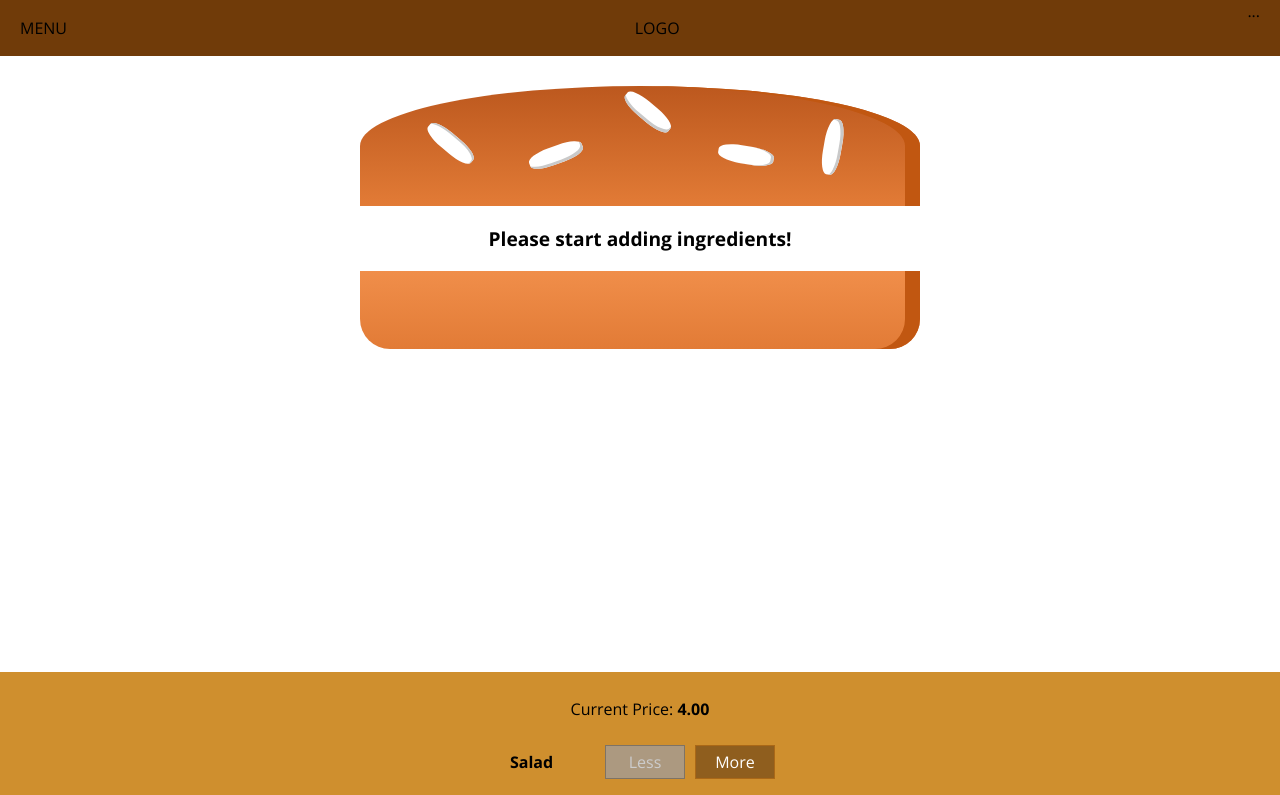
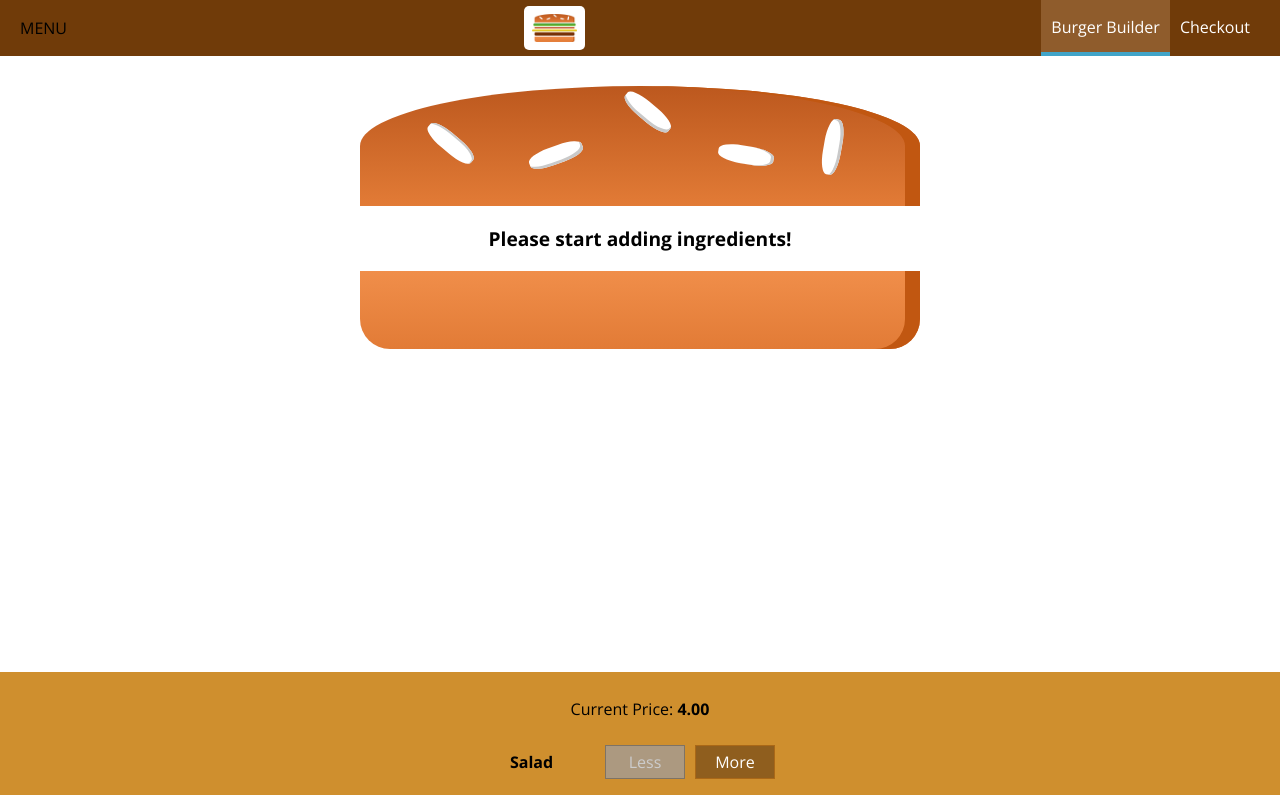
Before and after one commit to CAM603/burger-builder, a React (Create React App) app: page / in a window 1280 px wide. Shown: the top 795 px of the page. Built offline with nearby package versions, Linux system fonts and the light colour scheme.

Commit message:
add drawer

```diff
--- a/src/components/Layout/Layout.js
+++ b/src/components/Layout/Layout.js
@@ -3,9 +3,11 @@
 import Aux from "../../hoc/Aux";
 import classes from "./Layout.module.css";
 import Toolbar from "../Navigation/Toolbar/Toolbar";
+import SideDrawer from "../Navigation/SideDrawer/SideDrawer";
 
 const Layout = (props) => (
 	<Aux>
+		<SideDrawer />
 		<Toolbar />
 		<main className={classes.Content}>{props.children}</main>
 	</Aux>
--- /dev/null
+++ b/src/components/Logo/Logo.js
@@ -0,0 +1,12 @@
+import React from "react";
+
+import burgerLogo from "../../assets/images/burger-logo.png";
+import classes from "./Logo.module.css";
+
+const Logo = (props) => (
+	<div className={classes.Logo}>
+		<img src={burgerLogo} alt="BurgerBuilder" />
+	</div>
+);
+
+export default Logo;
--- /dev/null
+++ b/src/components/Logo/Logo.module.css
@@ -0,0 +1,11 @@
+.Logo {
+	background-color: white;
+	padding: 8px;
+	height: 100%;
+	box-sizing: border-box;
+	border-radius: 5px;
+}
+
+.Logo img {
+	height: 100%;
+}
--- /dev/null
+++ b/src/components/Navigation/NavigationItems/NavigationItem/NavigationItem.js
@@ -0,0 +1,13 @@
+import React from "react";
+
+import classes from "./NavigationItem.module.css";
+
+const NavigationItem = (props) => (
+	<li className={classes.NavigationItem}>
+		<a href={props.link} className={props.active ? classes.active : null}>
+			{props.children}
+		</a>
+	</li>
+);
+
+export default NavigationItem;
--- /dev/null
+++ b/src/components/Navigation/NavigationItems/NavigationItem/NavigationItem.module.css
@@ -0,0 +1,45 @@
+.NavigationItem {
+	margin: 10px 0;
+	box-sizing: border-box;
+	display: block;
+	width: 100%;
+}
+
+.NavigationItem a {
+	color: #8f5c2c;
+	text-decoration: none;
+	width: 100%;
+	box-sizing: border-box;
+	display: block;
+}
+
+.NavigationItem a:hover,
+.NavigationItem a:active,
+.NavigationItem a.active {
+	color: #40a4c8;
+}
+
+@media (min-width: 500px) {
+	.NavigationItem {
+		margin: 0;
+		display: flex;
+		height: 100%;
+		width: auto;
+		align-items: center;
+	}
+
+	.NavigationItem a {
+		color: white;
+		height: 100%;
+		padding: 16px 10px;
+		border-bottom: 4px solid transparent;
+	}
+
+	.NavigationItem a:hover,
+	.NavigationItem a:active,
+	.NavigationItem a.active {
+		background-color: #8f5c2c;
+		border-bottom: 4px solid #40a4c8;
+		color: white;
+	}
+}
--- /dev/null
+++ b/src/components/Navigation/NavigationItems/NavigationItems.js
@@ -0,0 +1,15 @@
+import React from "react";
+
+import classes from "./NavigationItems.module.css";
+import NavigationItem from "./NavigationItem/NavigationItem";
+
+const NavigationItems = () => (
+	<ul className={classes.NavigationItems}>
+		<NavigationItem link="/" active>
+			Burger Builder
+		</NavigationItem>
+		<NavigationItem link="/">Checkout</NavigationItem>
+	</ul>
+);
+
+export default NavigationItems;
--- /dev/null
+++ b/src/components/Navigation/NavigationItems/NavigationItems.module.css
@@ -0,0 +1,15 @@
+.NavigationItems {
+	margin: 0;
+	padding: 0;
+	list-style: none;
+	display: flex;
+	align-items: center;
+	flex-flow: column;
+	height: 100%;
+}
+
+@media (min-width: 500px) {
+	.NavigationItems {
+		flex-flow: row;
+	}
+}
--- /dev/null
+++ b/src/components/Navigation/SideDrawer/SideDrawer.js
@@ -0,0 +1,20 @@
+import React from "react";
+
+import classes from "./SideDrawer.module.css";
+import Logo from "../../Logo/Logo";
+import NavigationItems from "../NavigationItems/NavigationItems";
+
+const SideDrawer = (props) => {
+	return (
+		<div className={classes.SideDrawer}>
+			<div className={classes.Logo}>
+				<Logo />
+			</div>
+			<nav>
+				<NavigationItems />
+			</nav>
+		</div>
+	);
+};
+
+export default SideDrawer;
--- /dev/null
+++ b/src/components/Navigation/SideDrawer/SideDrawer.module.css
@@ -0,0 +1,38 @@
+.SideDrawer {
+	position: fixed;
+	width: 280px;
+	max-width: 70%;
+	height: 100%;
+	left: 0;
+	top: 0;
+	z-index: 200;
+	background-color: white;
+	padding: 32px 16px;
+	box-sizing: border-box;
+	transition: transform 0.3s ease-out;
+}
+
+@media (min-width: 500px) {
+	.SideDrawer {
+		display: none;
+	}
+}
+
+.Open {
+	transform: translateX(0);
+}
+
+.Close {
+	transform: translateX(-100%);
+}
+
+.Logo {
+	height: 11%;
+	margin-bottom: 32px;
+}
+
+@media (max-width: 499px) {
+	.DesktopOnly {
+		display: none;
+	}
+}
--- a/src/components/Navigation/Toolbar/Toolbar.js
+++ b/src/components/Navigation/Toolbar/Toolbar.js
@@ -1,12 +1,18 @@
 import React from "react";
 
 import classes from "./Toolbar.module.css";
+import Logo from "../../Logo/Logo";
+import NavigationItems from "../NavigationItems/NavigationItems";
 
-const Toolbar = () => (
+const Toolbar = (props) => (
 	<header className={classes.Toolbar}>
 		<div>MENU</div>
-		<div>LOGO</div>
-		<nav>...</nav>
+		<div className={classes.Logo}>
+			<Logo />
+		</div>
+		<nav className={classes.DesktopOnly}>
+			<NavigationItems />
+		</nav>
 	</header>
 );
 
--- a/src/components/Navigation/Toolbar/Toolbar.module.css
+++ b/src/components/Navigation/Toolbar/Toolbar.module.css
@@ -16,3 +16,7 @@
 .Toolbar nav {
 	height: 100%;
 }
+
+.Logo {
+	height: 80%;
+}
```
Also changed, not shown: src/assets/images/burger-logo.png (added).
